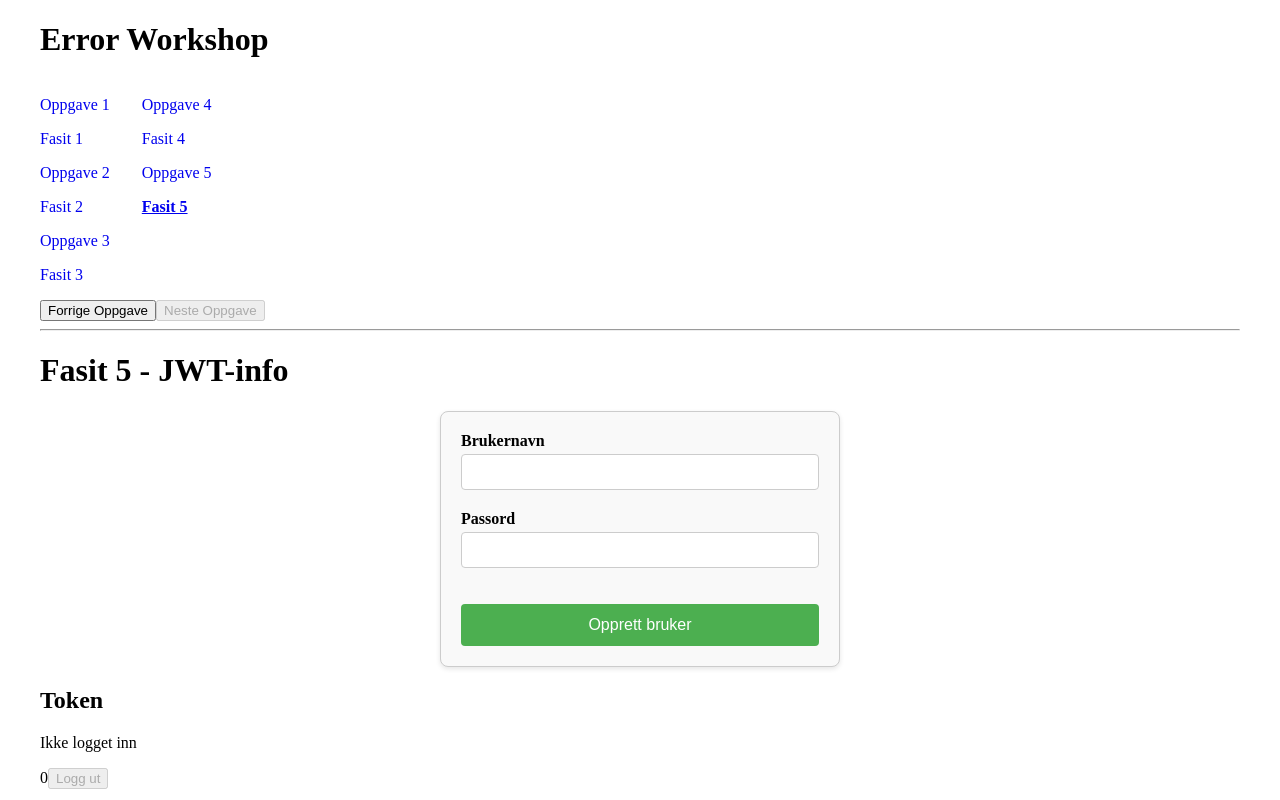
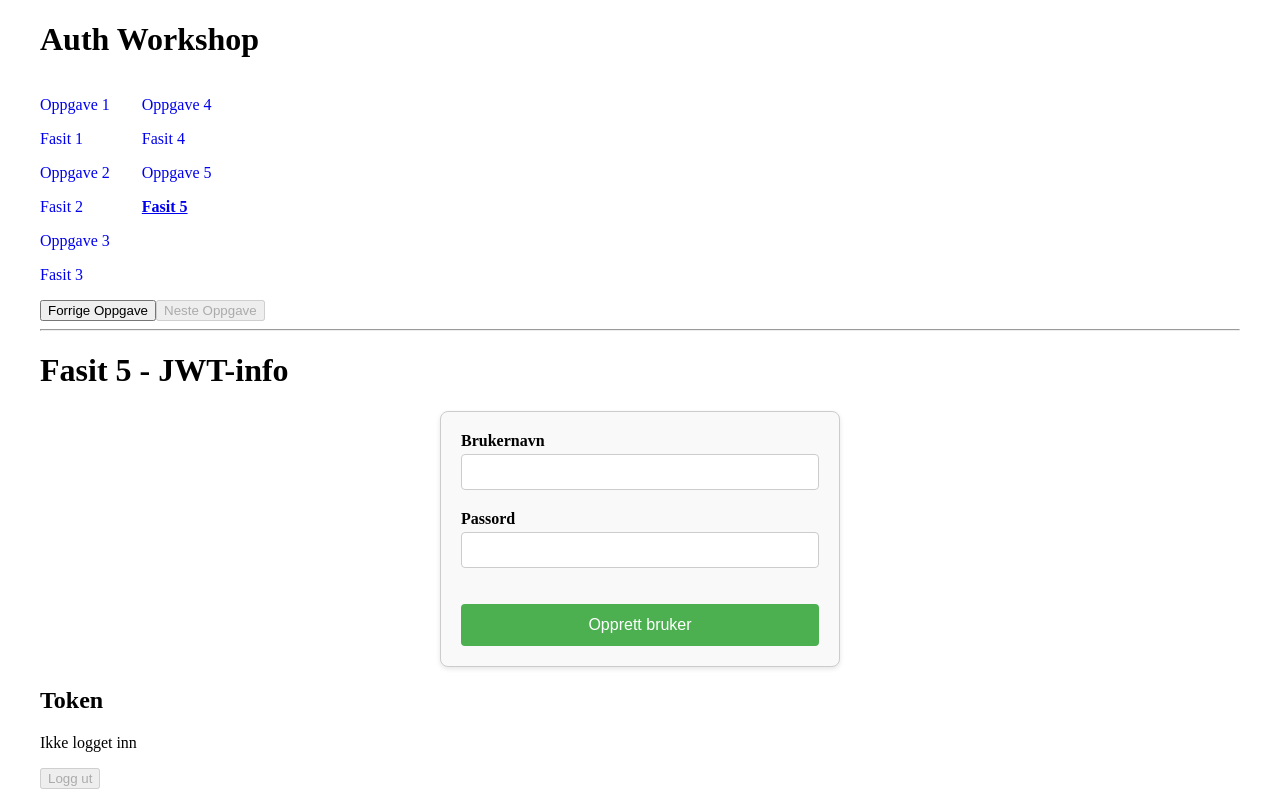
Before and after one commit to haalmarc/auth-workshop, a React (Vite) app: page /fasit5 in a window 1280 px wide. Built offline with nearby package versions, Linux system fonts and the light colour scheme.

Commit message:
docs: translate and specify

```diff
--- a/src/components/Layout.tsx
+++ b/src/components/Layout.tsx
@@ -41,7 +41,7 @@ export function Layout() {
 
   return (
     <div className="layout-container">
-      <h1>Error Workshop</h1>
+      <h1>Auth Workshop</h1>
       <nav>
         <div>
           <ul>
--- a/src/oppgaver/Fasit05.tsx
+++ b/src/oppgaver/Fasit05.tsx
@@ -88,7 +88,7 @@ export function Fasit05() {
       {
         // ✅ Viser minutter igjen av sesjonen
       }
-      {remainingMinutes && <p>{remainingMinutes} minutter</p>}
+      {!!remainingMinutes && <p>{remainingMinutes} minutter</p>}
       <button
         className="submitButton"
         type="button"
```
Also changed, not shown: 1 other file (tests, documents, lock files or other folders).
